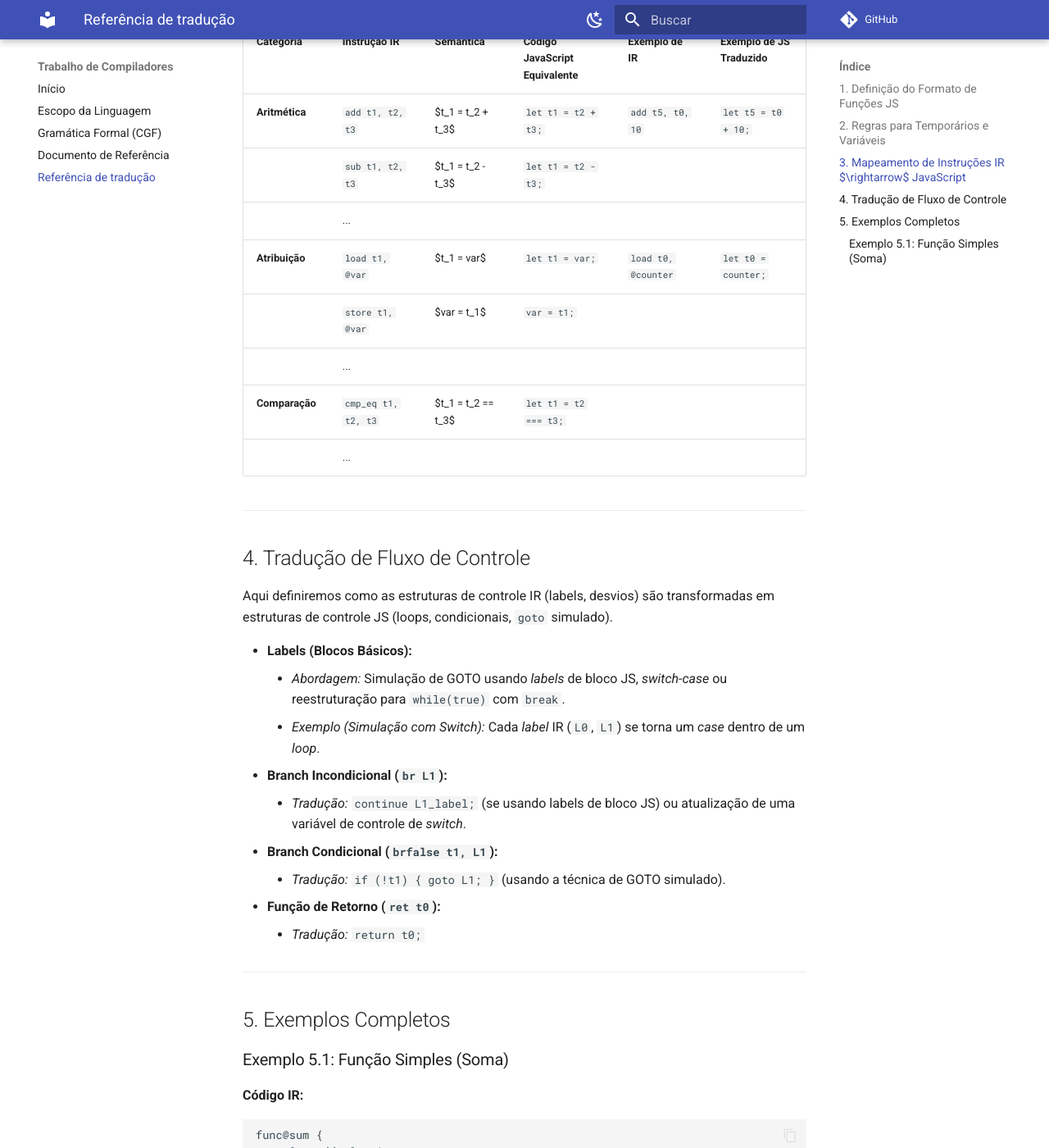
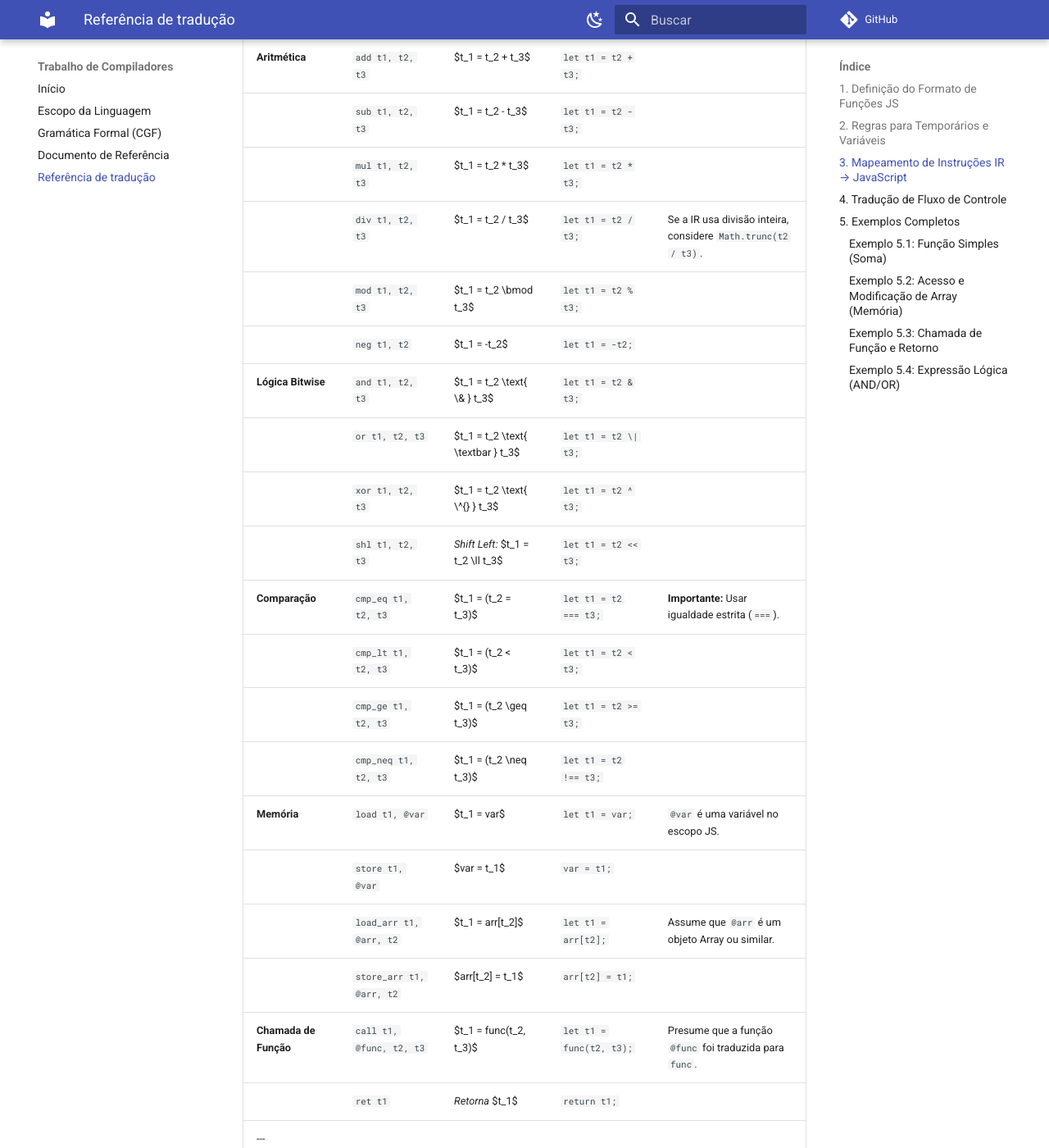
Before and after one commit to Akaeboshi/ASTeroids-Equipe12, an MkDocs documentation site: the page built from docs/ir_to_js.md, in a window 1280 px wide and 1400 px high, scrolled down 1414 px. Shown: the whole window at 82% size. Built offline with MkDocs 1.6.1 and Material for MkDocs 9.7.7, drawn with Linux system fonts in a browser that asks for light colours; comment, search, counter and statistics services are not loaded; some of the changed text lies outside the part shown.

Commit message:
docs: adicionando novos exemplos

````diff
--- a/docs/ir_to_js.md
+++ b/docs/ir_to_js.md
@@ -29,30 +29,39 @@
 
 * **Variáveis Locais:**
     * *Mapeamento:* Devem ser declaradas com `let` ou `const` no escopo da função JS.
-    * *Exemplo:* `var x` (IR) $\rightarrow$ `let x;` (JS)
+    * *Exemplo:* `var x` (IR) &rarr; `let x;` (JS)
 * **Registradores Temporários (`t0`, `t1`, ...):**
     * *Mapeamento:* Também declarados como variáveis locais no JS.
-    * *Convenção:* Use um prefixo para evitar conflito de nomes, ex: `t0` (IR) $\rightarrow$ `let temp0;` (JS)
-* **Variáveis Globais:**
-    * *Mapeamento:* (Se aplicável) Como serão acessadas no escopo global do JS?
+    * *Convenção:* Use um prefixo para evitar conflito de nomes, ex: `t0` (IR) &rarr; `let temp0;` (JS)
 
 ---
 
-## 3. Mapeamento de Instruções IR $\rightarrow$ JavaScript
+## 3. Mapeamento de Instruções IR &rarr; JavaScript
 
 Esta é a seção central que mapeia cada instrução da IR para seu equivalente em JavaScript.
 
-| Categoria | Instrução IR | Semântica | Código JavaScript Equivalente | Exemplo de IR | Exemplo de JS Traduzido |
-| :--- | :--- | :--- | :--- | :--- | :--- |
-| **Aritmética** | `add t1, t2, t3` | $t_1 = t_2 + t_3$ | `let t1 = t2 + t3;` | `add t5, t0, 10` | `let t5 = t0 + 10;` |
-| | `sub t1, t2, t3` | $t_1 = t_2 - t_3$ | `let t1 = t2 - t3;` | | |
-| | ... | | | | |
-| **Atribuição** | `load t1, @var` | $t_1 = var$ | `let t1 = var;` | `load t0, @counter` | `let t0 = counter;` |
-| | `store t1, @var` | $var = t_1$ | `var = t1;` | | |
-| | ... | | | | |
-| **Comparação** | `cmp_eq t1, t2, t3` | $t_1 = t_2 == t_3$ | `let t1 = t2 === t3;` | | |
-| | ... | | | | |
-
+| Categoria | Instrução IR | Semântica | Código JavaScript Equivalente | Observações |
+| :--- | :--- | :--- | :--- | :--- |
+| **Aritmética** | `add t1, t2, t3` | $t_1 = t_2 + t_3$ | `let t1 = t2 + t3;` | |
+| | `sub t1, t2, t3` | $t_1 = t_2 - t_3$ | `let t1 = t2 - t3;` | |
+| | `mul t1, t2, t3` | $t_1 = t_2 * t_3$ | `let t1 = t2 * t3;` | |
+| | `div t1, t2, t3` | $t_1 = t_2 / t_3$ | `let t1 = t2 / t3;` | Se a IR usa divisão inteira, considere `Math.trunc(t2 / t3)`. |
+| | `mod t1, t2, t3` | $t_1 = t_2 \bmod t_3$ | `let t1 = t2 % t3;` | |
+| | `neg t1, t2` | $t_1 = -t_2$ | `let t1 = -t2;` | |
+| **Lógica Bitwise** | `and t1, t2, t3` | $t_1 = t_2 \text{ \& } t_3$ | `let t1 = t2 & t3;` | |
+| | `or t1, t2, t3` | $t_1 = t_2 \text{ \textbar } t_3$ | `let t1 = t2 \| t3;` | |
+| | `xor t1, t2, t3` | $t_1 = t_2 \text{ \^{} } t_3$ | `let t1 = t2 ^ t3;` | |
+| | `shl t1, t2, t3` | *Shift Left:* $t_1 = t_2 \ll t_3$ | `let t1 = t2 << t3;` | |
+| **Comparação** | `cmp_eq t1, t2, t3` | $t_1 = (t_2 = t_3)$ | `let t1 = t2 === t3;` | **Importante:** Usar igualdade estrita (`===`). |
+| | `cmp_lt t1, t2, t3` | $t_1 = (t_2 < t_3)$ | `let t1 = t2 < t3;` | |
+| | `cmp_ge t1, t2, t3` | $t_1 = (t_2 \geq t_3)$ | `let t1 = t2 >= t3;` | |
+| | `cmp_neq t1, t2, t3` | $t_1 = (t_2 \neq t_3)$ | `let t1 = t2 !== t3;` | |
+| **Memória** | `load t1, @var` | $t_1 = var$ | `let t1 = var;` | `@var` é uma variável no escopo JS. |
+| | `store t1, @var` | $var = t_1$ | `var = t1;` | |
+| | `load_arr t1, @arr, t2` | $t_1 = arr[t_2]$ | `let t1 = arr[t2];` | Assume que `@arr` é um objeto Array ou similar. |
+| | `store_arr t1, @arr, t2` | $arr[t_2] = t_1$ | `arr[t2] = t1;` | |
+| **Chamada de Função** | `call t1, @func, t2, t3` | $t_1 = func(t_2, t_3)$ | `let t1 = func(t2, t3);` | Presume que a função `@func` foi traduzida para `func`. |
+| | `ret t1` | *Retorna* $t_1$ | `return t1;` | |
 ---
 
 ## 4. Tradução de Fluxo de Controle
@@ -73,6 +82,7 @@
 
 ## 5. Exemplos Completos
 
+Exemplos da tradução dos códigos de IR para JS
 
 ### Exemplo 5.1: Função Simples (Soma)
 
@@ -93,3 +103,125 @@
     return t0;
 }
 ```
+
+
+### Exemplo 5.2: Acesso e Modificação de Array (Memória)
+
+**Código IR:**
+
+```ir
+func@IncrementaPrimeiro(p0) {
+    // p0 é o array de entrada
+
+    // t0 = arr[0]
+    t0 = load_arr p0, 0
+
+    // t1 = t0 + 1
+    t1 = add t0, 1
+
+    // arr[0] = t1
+    store_arr t1, p0, 0
+
+    ret t1
+}
+```
+
+**Código JavaScript Traduzido:**
+
+```
+function IncrementaPrimeiro(p0) {
+    // Declaração de temporários
+    let t0;
+    let t1;
+
+    // t0 = arr[0]
+    t0 = p0[0];
+
+    // t1 = t0 + 1
+    t1 = t0 + 1;
+
+    // arr[0] = t1
+    p0[0] = t1;
+
+    return t1;
+}
+```
+### Exemplo 5.3: Chamada de Função e Retorno
+
+**Código IR:**
+
+```ir
+func@UsaSoma(p0, p1) {
+    // t0 = sum(p0, p1)
+    t0 = call @sum, p0, p1
+
+    // t1 = t0 * 2
+    t1 = mul t0, 2
+
+    ret t1
+}
+```
+
+**Código JavaScript Traduzido:**
+
+```
+// A função 'sum' deve ser definida em outro lugar ou no mesmo escopo
+function UsaSoma(p0, p1) {
+    // Declaração de temporários
+    let t0;
+    let t1;
+
+    // t0 = call @sum, p0, p1
+    t0 = sum(p0, p1);
+
+    // t1 = t0 * 2
+    t1 = t0 * 2;
+
+    return t1;
+}
+```
+### Exemplo 5.4: Expressão Lógica (AND/OR)
+
+**Código IR:**
+
+```ir
+func@ChecaIntervalo(p0, p1) {
+    // t0 = (p0 > 10)
+    t0 = cmp_gt p0, 10
+
+    // t1 = (p1 < 5)
+    t1 = cmp_lt p1, 5
+
+    // t2 = t0 AND t1
+    t2 = and t0, t1
+
+    ret t2
+}
+```
+
+**Código JavaScript Traduzido:**
+
+```
+function ChecaIntervalo(p0, p1) {
+    // Declaração de temporários
+    let t0;
+    let t1;
+    let t2;
+
+    // t0 = (p0 > 10)
+    t0 = p0 > 10;
+
+    // t1 = (p1 < 5)
+    t1 = p1 < 5;
+
+    // t2 = t0 AND t1
+    // Nota: Em JS, booleanos são coercidos para 0/1 em operações bitwise.
+    // Se a IR trata 'true' como 1 e 'false' como 0:
+    t2 = t0 & t1;
+
+    // Se a IR quer o resultado como booleano JS (true/false):
+    // t2 = t0 && t1;
+
+    return t2;
+}
+```
````
